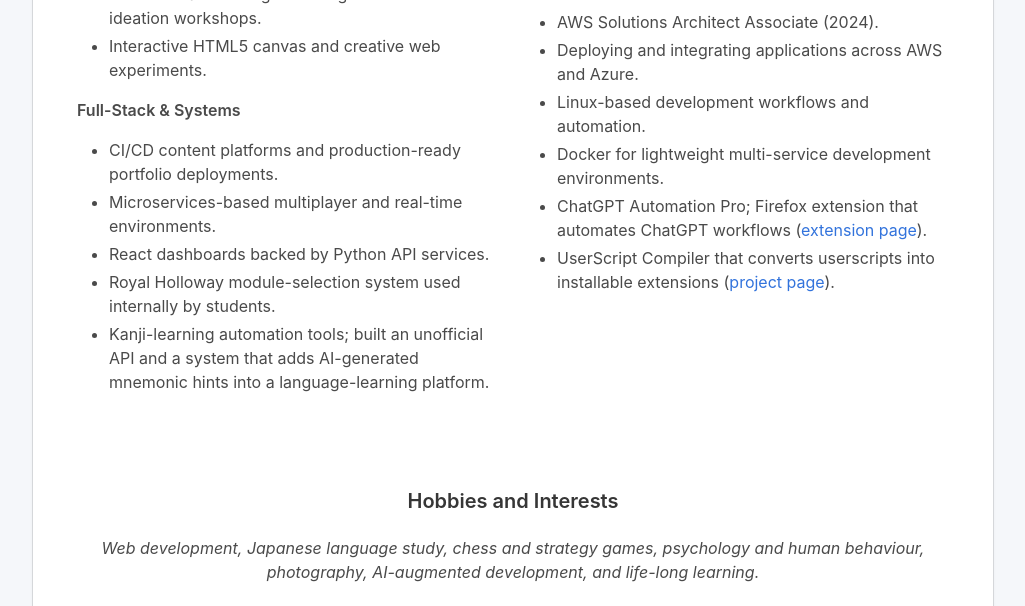
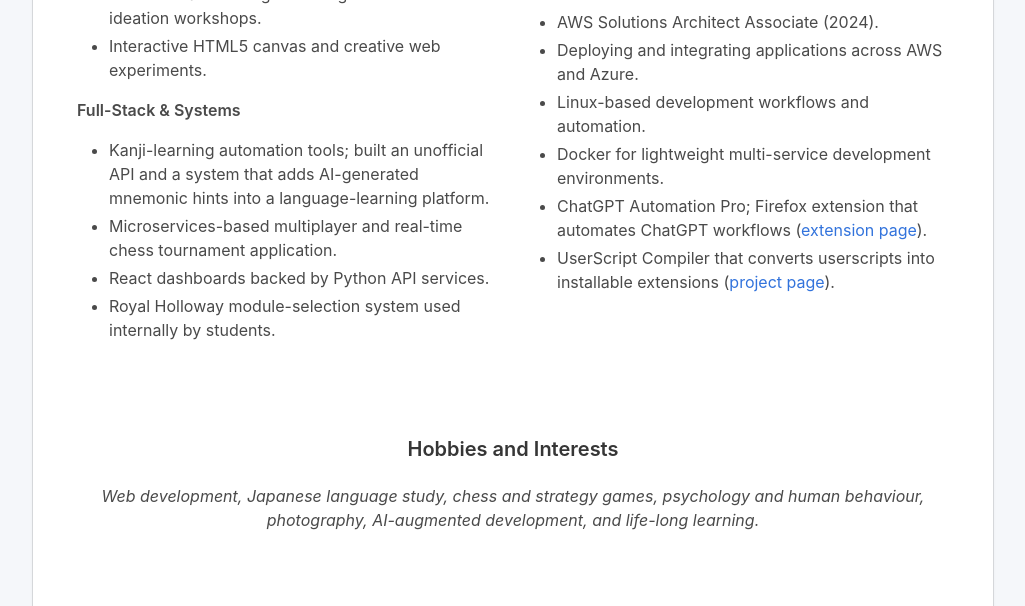
Before and after one commit to HRussellZFAC023/HRussellZFAC023.github.io, a plain HTML site: page index.html in a window 1280 px wide. Shown: the part 2480-3086 px from the top of the page, without its empty margins (127-1152 px from the left). Drawn offline with nearby package versions, Linux system fonts and the light colour scheme.

Commit message:
update skills descriptions for clarity and detail

```diff
--- a/index.html
+++ b/index.html
@@ -313,23 +313,20 @@
                   Full-Stack & Systems
                 </p>
                 <ul>
-                  <li>
-                    CI/CD content platforms and production-ready portfolio
-                    deployments.
+                   <li>
+                    Kanji-learning automation tools; built an unofficial API and
+                    a system that adds AI-generated mnemonic hints into a
+                    language-learning platform.
                   </li>
                   <li>
-                    Microservices-based multiplayer and real-time environments.
+                    Microservices-based multiplayer and real-time chess tournament application.
                   </li>
                   <li>React dashboards backed by Python API services.</li>
                   <li>
                     <span>Royal Holloway module-selection system</span> used
                     internally by students.
                   </li>
-                  <li>
-                    Kanji-learning automation tools; built an unofficial API and
-                    a system that adds AI-generated mnemonic hints into a
-                    language-learning platform.
-                  </li>
+
                 </ul>
               </div>
             </div>
```
